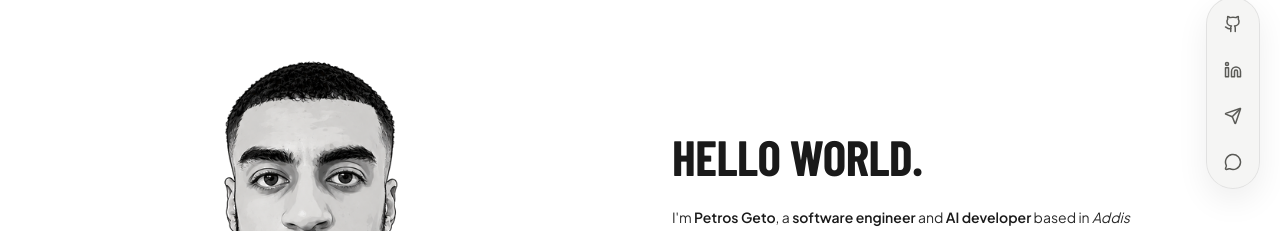
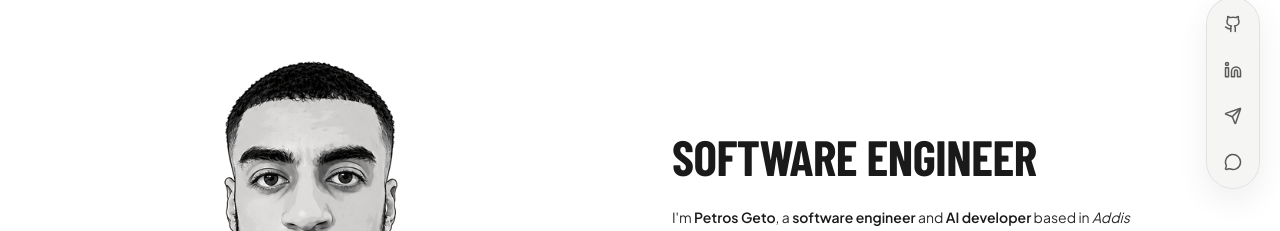
Before and after one commit to petrosgDev/petrosgdevv, a Next.js app: page / in a window 1280 px wide. Shown: the part 99-330 px from the top of the page. Built offline with nearby package versions, Linux system fonts and the light colour scheme; no server answers; a web font is replaced by a local one.

Commit message:
feat: update hero greeting in portfolio data
Change hero greeting from "HELLO WORLD." to "SOFTWARE ENGINEER" to better reflect professional identity.

```diff
--- a/src/data/portfolio.ts
+++ b/src/data/portfolio.ts
@@ -100,7 +100,7 @@ export const SITE_PROFILE = {
   whatsappUrl: 'https://wa.me/251903433857',
   existingSiteUrl: 'https://petrosgeto.pages.dev/',
   portraitSrc: '/images/portrait-petros.png',
-  heroGreeting: 'HELLO WORLD.',
+  heroGreeting: 'SOFTWARE ENGINEER',
   heroHeadline: 'Building practical software, scalable web platforms, and AI-powered products.',
   heroIntro:
     "I'm Petros Geto, a software engineer building full-stack applications and AI-powered solutions. I turn ideas into functional, scalable digital products through clean code, thoughtful design, and engineering-driven problem solving.",
```
